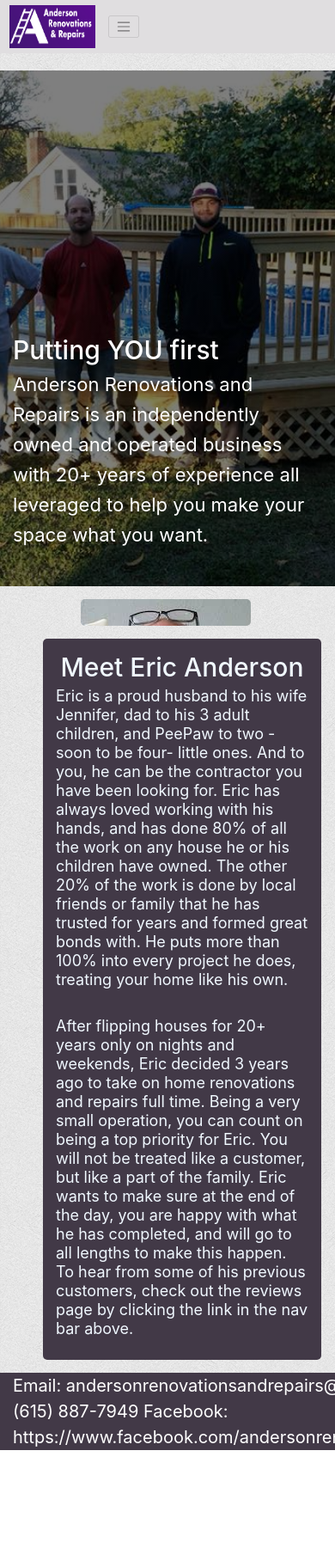
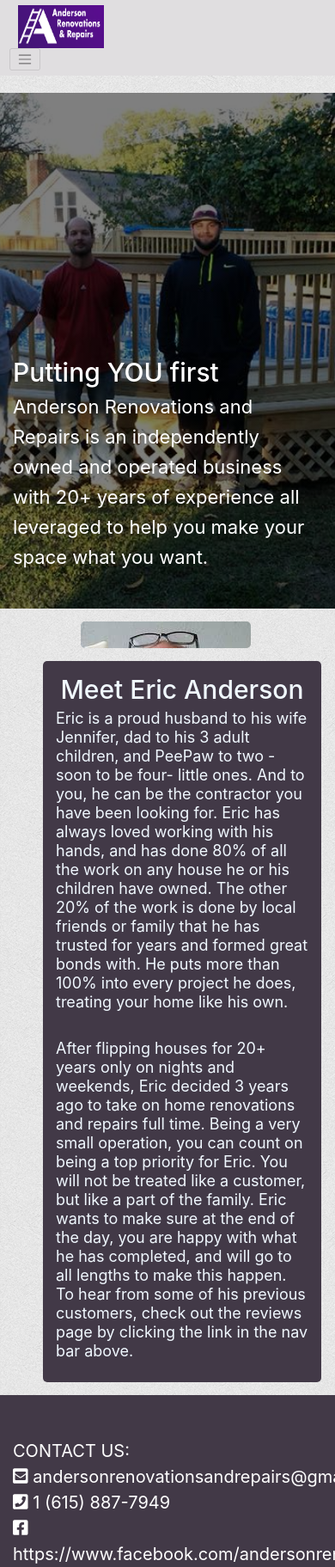
Before and after one commit to anderam17/anderson-renovations-repairs, a React (Create React App) app: page / in a window 390 px wide. Shown: the top 1823 px of the page at 86% size. Before the commit the page ends 1687 px from the top, so only its background shows below. Built offline with nearby package versions, Linux system fonts and the light colour scheme.

Commit message:
styled footer

```diff
--- a/package.json
+++ b/package.json
@@ -3,6 +3,10 @@
   "version": "0.1.0",
   "private": true,
   "dependencies": {
+    "@fortawesome/fontawesome-svg-core": "^1.2.32",
+    "@fortawesome/free-brands-svg-icons": "^5.15.1",
+    "@fortawesome/free-solid-svg-icons": "^5.15.1",
+    "@fortawesome/react-fontawesome": "^0.1.11",
     "@testing-library/jest-dom": "^4.2.4",
     "@testing-library/react": "^9.5.0",
     "@testing-library/user-event": "^7.2.1",
--- a/public/index.html
+++ b/public/index.html
@@ -27,6 +27,7 @@
     <title>React App</title>
 
     <link rel="stylesheet" href="https://maxcdn.bootstrapcdn.com/bootstrap/3.3.7/css/bootstrap.min.css" integrity="sha384-BVYiiSIFeK1dGmJRAkycuHAHRg32OmUcww7on3RYdg4Va+PmSTsz/K68vbdEjh4u" crossorigin="anonymous">
+    <link rel="stylesheet" href="https://cdnjs.cloudflare.com/ajax/libs/font-awesome/4.7.0/css/font-awesome.min.css">
   </head>
   <body>
     <noscript>You need to enable JavaScript to run this app.</noscript>
--- a/src/Components/BigImage/BigImage.css
+++ b/src/Components/BigImage/BigImage.css
@@ -43,4 +43,7 @@
         line-height: 35px;
         font-size: 22px;
     }
+    .hero-section{
+        width: 769px;
+    }
   }
--- a/src/Components/Footer/Footer.css
+++ b/src/Components/Footer/Footer.css
@@ -1,3 +1,7 @@
 .footer{
     background: rgb(66, 57, 71);
+    height: 200px;
 }
+.footer-column{
+    color: white;
+}
--- a/src/Components/Footer/Footer.js
+++ b/src/Components/Footer/Footer.js
@@ -1,5 +1,8 @@
 import React from "react";
 import "./Footer.css";
+import { FontAwesomeIcon } from '@fortawesome/react-fontawesome';
+import { faEnvelopeSquare, faPhoneSquare } from '@fortawesome/free-solid-svg-icons';
+import { faFacebookSquare } from '@fortawesome/free-brands-svg-icons';
 
 function Footer() {
   return (
@@ -8,10 +11,13 @@ function Footer() {
         <div className="container">
           <div className="footer-wrapper">
             <div className="footer-column">
-                {/* FA LOGO */}
-                Email: andersonrenovationsandrepairs@gmail.com
-                Phone: 1 (615) 887-7949
-                Facebook: https://www.facebook.com/andersonrenovationsandrepairs
+                CONTACT US:
+                <br/>
+                <FontAwesomeIcon icon={faEnvelopeSquare} /> andersonrenovationsandrepairs@gmail.com
+                <br/>
+                <FontAwesomeIcon icon={faPhoneSquare} /> 1 (615) 887-7949
+                <br/>
+                <FontAwesomeIcon icon={faFacebookSquare} /> https://www.facebook.com/andersonrenovationsandrepairs
 
             </div>
           </div>
--- a/src/Components/Navbar/Navbar.css
+++ b/src/Components/Navbar/Navbar.css
@@ -10,11 +10,22 @@ img {
 }
 
 @media only screen and (max-width: 766px) {
-    nav {
-        display: flex !important;
-        justify-content: flex-start !important;
-    }
     img {
-        margin-right: 15px;
+        margin-right: 70%;
     }
   }
+
+  @media only screen and (max-width: 376px) {
+    img {
+        margin-right: 200px;
+    }
+    body {
+        width: 100% !important;
+    }
+    /* button{
+        position: relative;
+        right: 10px;
+        margin-left: 50px;
+    } */
+
+  }
```
Also changed, not shown: 1 other file (tests, documents, lock files or other folders).
